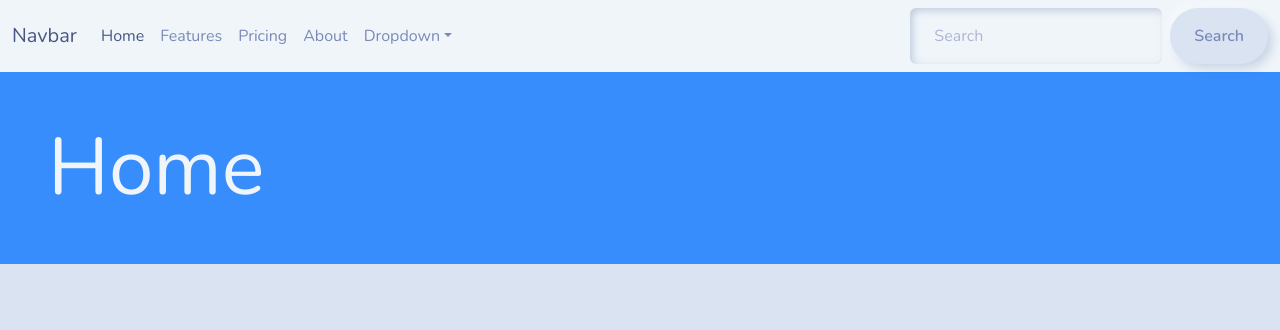
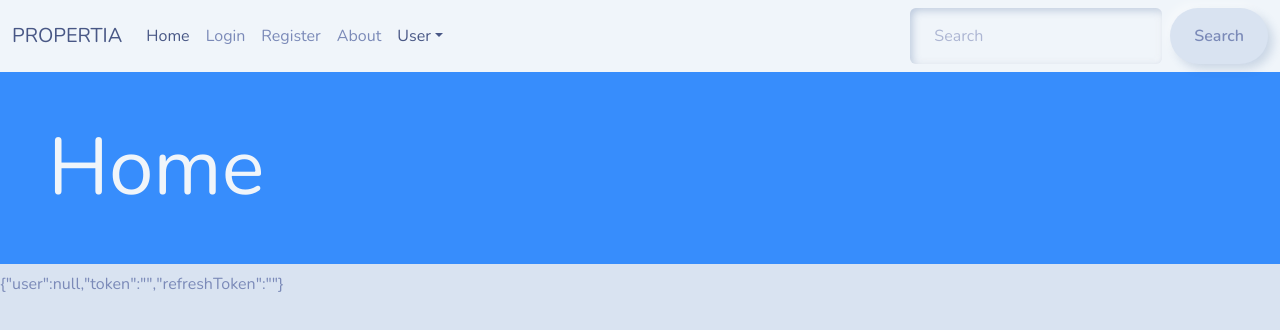
Before and after one commit to EmmanuelMoshood/propertia, a React (Create React App) app in the folder client/: page / in a window 1280 px wide. Shown: the top 330 px of the page. Built offline with nearby package versions, Linux system fonts and the light colour scheme.

Commit message:
fixed narbar dropdown options store a global state of user data to be availabe for all components

```diff
--- a/client/public/index.html
+++ b/client/public/index.html
@@ -18,5 +18,6 @@
     <noscript>You need to enable JavaScript to run this app.</noscript>
     <div id="root"></div>
 
+    <script src="https://cdn.jsdelivr.net/npm/bootstrap@5.3.1/dist/js/bootstrap.bundle.min.js" integrity="sha384-HwwvtgBNo3bZJJLYd8oVXjrBZt8cqVSpeBNS5n7C8IVInixGAoxmnlMuBnhbgrkm" crossorigin="anonymous"></script>
   </body>
 </html>
--- a/client/src/App.js
+++ b/client/src/App.js
@@ -1,5 +1,7 @@
-// App.js
+//to use routing
 import { BrowserRouter, Routes, Route } from "react-router-dom";
+//to use global state
+import { AuthProvider } from "./context/auth";
 
 // pages
 import Home from "./pages/Home_page";
@@ -13,13 +15,15 @@ import {Navbar} from "./components/Navbar";
 export default function App() {
   return (
     <BrowserRouter>
-      <Navbar ></Navbar>
+      <Navbar />
+      <AuthProvider>
+        <Routes>
+          <Route path="/" element={<Home />} />
+          <Route path="/register" element={<Register />} />
+          <Route path="/login" element={<Login />} />
+        </Routes>
+      </AuthProvider>
 
-      <Routes>
-        <Route path="/" element={<Home />} />
-        <Route path="/register" element={<Register />} />
-        <Route path="/login" element={<Login />} />
-      </Routes>
     </BrowserRouter>
 
 
--- a/client/src/components/Navbar.js
+++ b/client/src/components/Navbar.js
@@ -1,37 +1,36 @@
 import React from "react";
+import { NavLink } from "react-router-dom";
 
 export const Navbar = (props) => {
     return (
         <nav className="navbar navbar-expand-lg bg-body-tertiary">
             <div className="container-fluid">
-                <a className="navbar-brand" href="#">Navbar</a>
+                <NavLink className="navbar-brand" to="#">PROPERTIA</NavLink>
                 <button className="navbar-toggler" type="button" data-bs-toggle="collapse" data-bs-target="#navbarColor04" aria-controls="navbarColor04" aria-expanded="false" aria-label="Toggle navigation">
                 <span className="navbar-toggler-icon"></span>
                 </button>
                 <div className="collapse navbar-collapse" id="navbarColor04">
                 <ul className="navbar-nav me-auto">
                     <li className="nav-item">
-                    <a className="nav-link active" href="#">Home
+                    <NavLink className="nav-link" to="/">Home
                         <span className="visually-hidden">(current)</span>
-                    </a>
+                    </NavLink>
                     </li>
                     <li className="nav-item">
-                    <a className="nav-link" href="#">Features</a>
+                    <NavLink className="nav-link" to="/login">Login</NavLink>
                     </li>
                     <li className="nav-item">
-                    <a className="nav-link" href="#">Pricing</a>
+                    <NavLink className="nav-link" to="/register">Register</NavLink>
                     </li>
                     <li className="nav-item">
-                    <a className="nav-link" href="#">About</a>
+                    <NavLink className="nav-link" to="/about">About</NavLink>
                     </li>
                     <li className="nav-item dropdown">
-                    <a className="nav-link dropdown-toggle" data-bs-toggle="dropdown" href="#" role="button" aria-haspopup="true" aria-expanded="false">Dropdown</a>
+                    <NavLink className="nav-link dropdown-toggle" data-bs-toggle="dropdown" to="#" >User</NavLink>
                     <div className="dropdown-menu">
-                        <a className="dropdown-item" href="#">Action</a>
-                        <a className="dropdown-item" href="#">Another action</a>
-                        <a className="dropdown-item" href="#">Something else here</a>
-                        <div className="dropdown-divider"></div>
-                        <a className="dropdown-item" href="#">Separated link</a>
+                        <NavLink className="nav-link" to="/dashboard">Dashboard</NavLink>
+                        <NavLink className="nav-link" to="#">Membership</NavLink>
+                        <NavLink className="nav-link" to="/logout">Log Out</NavLink>
                     </div>
                     </li>
                 </ul>
--- /dev/null
+++ b/client/src/context/auth.js
@@ -0,0 +1,17 @@
+import { useState, createContext, useContext } from "react";
+
+const AuthContext = createContext();
+
+const AuthProvider = ({ children }) => {
+    const [auth, setAuth] = useState({user:null, token:"", refreshToken:""});
+
+    return(
+        <AuthContext.Provider value={[auth, setAuth]}>
+            {children}
+        </AuthContext.Provider>
+    )
+}
+
+const useAuth = () => useContext(AuthContext)
+
+export { useAuth, AuthProvider}
--- a/client/src/pages/Home_page.js
+++ b/client/src/pages/Home_page.js
@@ -1,8 +1,14 @@
-// pages/Home.js
+//to use loaded user data
+import { useAuth } from "../context/auth";
+
+
 export default function Home() {
+  const [auth, setAuth] = useAuth();
+
   return (
     <div>
       <h1 className="display-1 bg-primary text-light p-5">Home</h1>
+      <p>{JSON.stringify(auth)}</p>
     </div>
   );
 }
```
Lines whose indentation alone changed are shown as unchanged.
